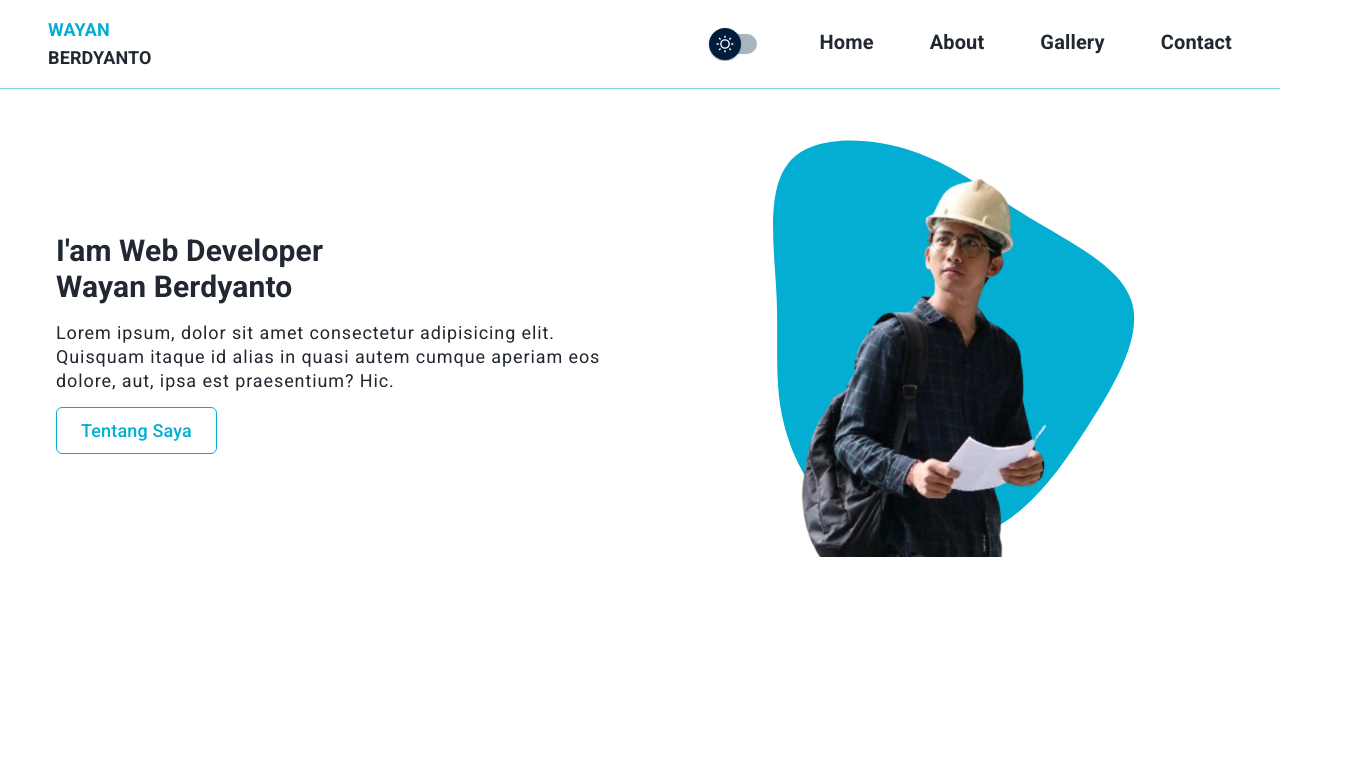
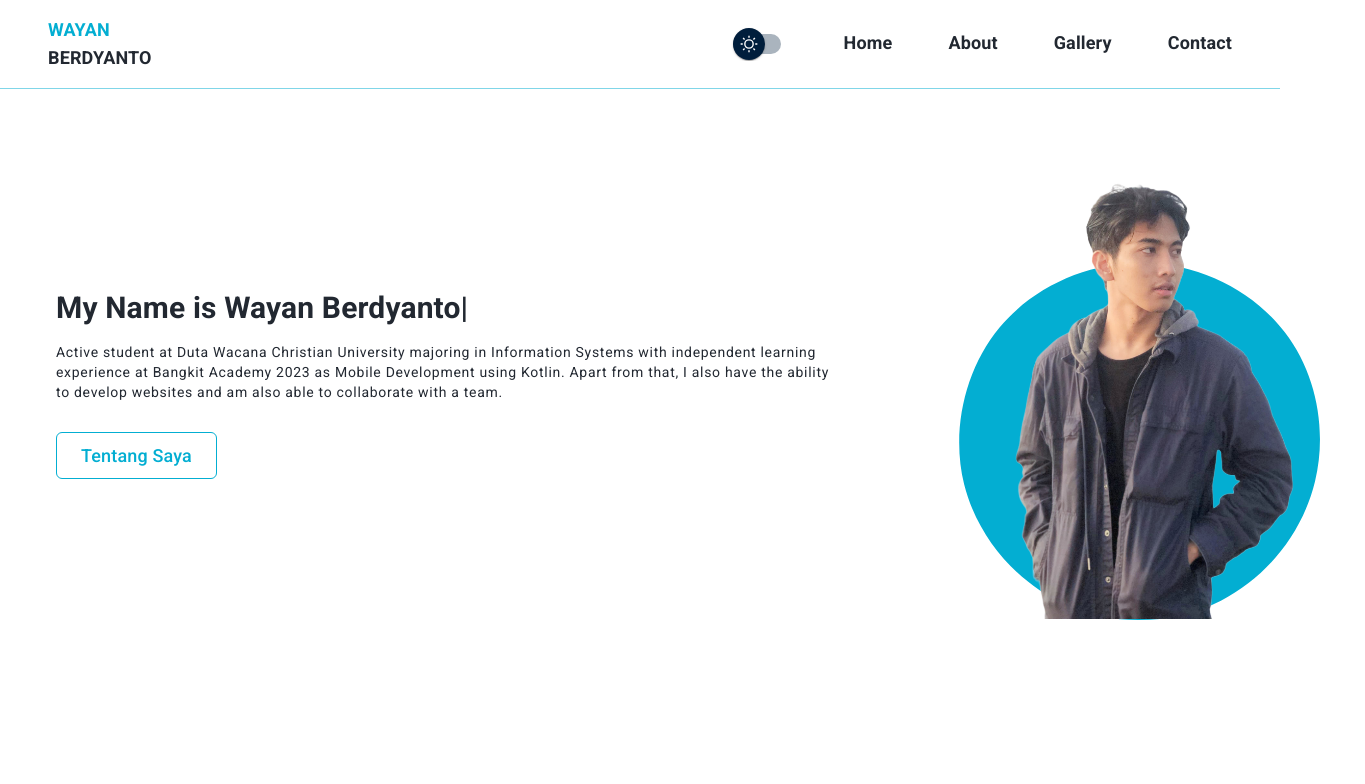
Before and after one commit to WayanBerdyanto/portofolio, a React (Create React App) app: page / in a window 1280 px wide. Shown: the top 784 px of the page, 1365 px wide, since content can reach past the window. Built offline with nearby package versions, Linux system fonts and the light colour scheme.

Commit message:
Update Hero Section

```diff
--- a/package.json
+++ b/package.json
@@ -14,6 +14,7 @@
     "react": "^18.3.1",
     "react-dom": "^18.3.1",
     "react-scripts": "5.0.1",
+    "react-type-animation": "^3.2.0",
     "web-vitals": "^2.1.4"
   },
   "scripts": {
--- /dev/null
+++ b/src/components/Animations/TextAnimation.jsx
@@ -0,0 +1,16 @@
+import { TypeAnimation } from 'react-type-animation';
+
+function TextAnimation(props) {
+    return (
+        <div>
+            <TypeAnimation
+                preRenderFirstString={true}
+                sequence={props.sequence}
+                speed={50}
+                repeat={Infinity}
+            />
+        </div>
+    );
+}
+
+export default TextAnimation;
--- a/src/components/Header/Header.jsx
+++ b/src/components/Header/Header.jsx
@@ -33,7 +33,7 @@ function Header() {
                         <span className="block text-dark dark:text-light">Berdyanto</span>
                     </div>
 
-                    <div className="text-dark hidden md:inline-block font-semibold text-xl">
+                    <div className="text-dark hidden md:inline-block font-semibold text-lg">
                         <MaterialUISwitch onChange={toggleColorMode} className="mr-14" />
                         <a className="mt-10 mr-14 duration-500 dark:text-light hover:text-primary dark:hover:text-primary" href="#home">Home</a>
                         <a className="mr-14 duration-500 dark:text-light hover:text-primary dark:hover:text-primary" href="#about">About</a>
--- a/src/pages/Home/Home.jsx
+++ b/src/pages/Home/Home.jsx
@@ -1,24 +1,37 @@
 import MySelf from '../../images/profile/MySelf.png';
+import TextAnimation from '../../components/Animations/TextAnimation';
+
 function Home() {
     return (
         <section id="home" className="py-8 px-12">
             <div className="container">
                 <div className="flex flex-wrap">
                     {/* Start Cta Profile */}
-                    <div className="w-full self-center lg:w-1/2 px-2 py-5">
-                        <h1 className="text-3xl font-semibold text-dark dark:text-light">I'am Web Developer</h1>
-                        <h3 className="text-3xl font-semibold text-dark dark:text-light">Wayan Berdyanto</h3>
-                        <p className="mt-4 mb-6 leading-6 font-normal tracking-wider text-dark text-lg dark:text-light">Lorem ipsum, dolor sit amet consectetur adipisicing elit. Quisquam itaque id alias in quasi autem cumque aperiam eos dolore, aut, ipsa est praesentium? Hic.</p>
-                        <a href="" className="mt-4 border-[1px] rounded-md   border-primary text-primary font-medium px-6 py-3 text-lg duration-500 hover:bg-primary hover:text-light">Tentang Saya</a>
+                    <div className="w-full self-center lg:w-2/3 px-2 py-5">
+                        <h1 className="text-3xl font-semibold text-dark dark:text-light">
+                            <TextAnimation
+                                sequence={[
+                                    "Hello Everyone 😀",
+                                    2000,
+                                    " My Name is Wayan Berdyanto",
+                                    2000,
+                                    "I'am Web Developer",
+                                    2000
+                                ]} />
+                        </h1>
+                        <p className="mt-4 mb-10 leading-5 font-normal tracking-wider text-dark text-sm dark:text-light">Active student at Duta Wacana Christian University majoring in Information Systems with
+                            independent learning experience at Bangkit Academy 2023 as Mobile Development using Kotlin. Apart from
+                            that, I also have the ability to develop websites and am also able to collaborate with a team.</p>
+                        <a href="" className="border-[1px] rounded-md border-primary text-primary font-medium px-6 py-3 text-lg duration-500 hover:bg-primary hover:text-light">Tentang Saya</a>
                     </div>
                     {/* End Cta Profile */}
                     {/* Start Blob Maker Image */}
-                    <div className="w-full self-center lg:w-1/2 px-5">
-                        <div className="relative lg:mt-9 lg:-right-20">
-                            <img src={MySelf} alt="Gambar Error" height={350} width={400} className="max-w-full mex-auto" />
-                            <span className="absolute -bottom-14 lg:-bottom-0 -z-10 left-1/2 lg:left-1/3 -translate-x-1/2 md:scale-125">
-                                <svg height={450} width={450} viewBox="0 0 200 200" xmlns="http://www.w3.org/2000/svg">
-                                    <path fill="#03AED2" d="M37.1,-40.9C51.7,-32,69.5,-23.7,73.7,-11.3C77.9,1.1,68.5,17.6,58.6,33C48.7,48.5,38.5,63,23.9,70.3C9.3,77.6,-9.5,77.8,-23.4,70.2C-37.3,62.6,-46.2,47.2,-49.8,32.7C-53.4,18.3,-51.7,4.7,-52.4,-12.4C-53.2,-29.5,-56.4,-50.3,-48,-60.3C-39.7,-70.2,-19.9,-69.5,-4.3,-64.4C11.3,-59.3,22.5,-49.8,37.1,-40.9Z" transform="translate(100 100)" />
+                    <div className="w-full self-center lg:w-2/6 px-2 py-5">
+                        <div className="relative lg:mt-8 lg:-right-28">
+                            <img src={MySelf} alt="Gambar Error" height={250} width={300} className="max-w-full mx-auto bg-cover" />
+                            <span className="absolute -bottom-0 -z-10 left-1/2 -translate-x-1/2 md:scale-125">
+                                <svg height={350} width={350} viewBox="0 0 200 200" xmlns="http://www.w3.org/2000/svg">
+                                    <path fill="#03AED2" d="M63,-51.1C77.6,-32.1,82.4,-6.1,76.8,17.1C71.2,40.3,55.1,60.8,33.8,71.6C12.5,82.4,-14.2,83.6,-36.7,73.7C-59.2,63.8,-77.5,42.8,-83.6,18.4C-89.6,-5.9,-83.4,-33.8,-67.5,-53.1C-51.5,-72.5,-25.7,-83.4,-0.7,-82.8C24.3,-82.2,48.5,-70.1,63,-51.1Z" transform="translate(100 100)" />
                                 </svg>
                             </span>
                         </div>
```
Also changed, not shown: src/images/profile/MySelf.png, 1 other file (tests, documents, lock files or other folders).
